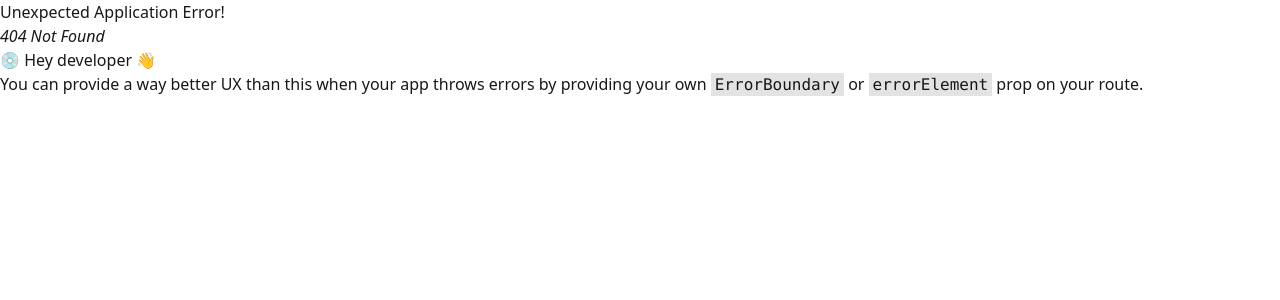
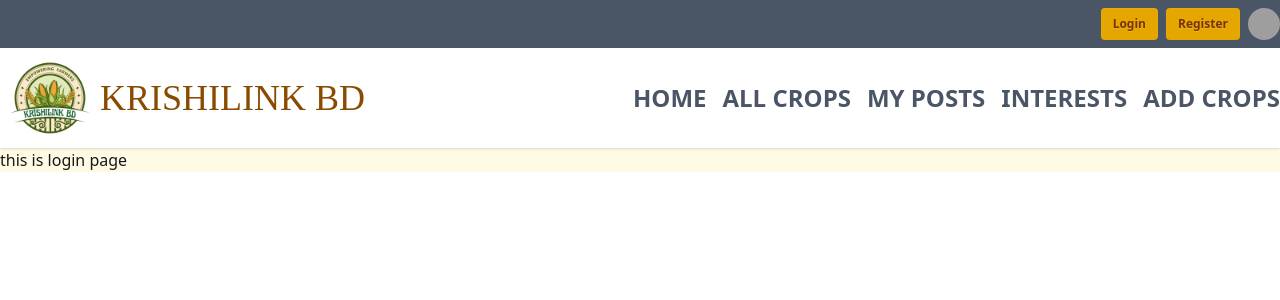
Before and after one commit to tahajid36/KrishiLink-Web, a React (Vite) app: page /login in a window 1280 px wide. Before the commit this address had no page. Shown: the top 300 px of the page. Built offline with nearby package versions, Linux system fonts and the light colour scheme; grey boxes are pictures that could not be loaded; a web font is replaced by a local one.

Commit message:
Slider Animation setup

```diff
--- a/package.json
+++ b/package.json
@@ -14,6 +14,7 @@
     "react": "^19.1.1",
     "react-dom": "^19.1.1",
     "react-router": "^7.9.5",
+    "swiper": "^12.0.3",
     "tailwindcss": "^4.1.17"
   },
   "devDependencies": {
--- /dev/null
+++ b/src/App.css
@@ -0,0 +1,3 @@
+.active{
+    color: green;
+}
--- a/src/Components/Navbar.jsx
+++ b/src/Components/Navbar.jsx
@@ -6,12 +6,12 @@ import logo from '../assets/logo.png'
 const Navbar = () => {
   const links = (
     <>
-      <NavLink>
+      <NavLink to={'/login'}>
         <button className="btn btn-sm hover:bg-green-700 hover:text-white border-none btn-active btn-warning">
           Login
         </button>
       </NavLink>
-      <NavLink>
+      <NavLink to={'/register'}>
         <button className="btn btn-sm hover:bg-green-700 hover:text-white border-none btn-active btn-warning">
           Register
         </button>
--- a/src/Pages/Home.jsx
+++ b/src/Pages/Home.jsx
@@ -1,9 +1,12 @@
 import React from 'react';
+import Slider from './Slider';
 
 const Home = () => {
+
     return (
-        <div>
-            <h2>Home page</h2>
+        <div className='mt-9'>
+
+            <Slider></Slider>
         </div>
     );
 };
--- /dev/null
+++ b/src/Pages/Login.jsx
@@ -0,0 +1,11 @@
+import React from 'react';
+
+const Login = () => {
+    return (
+        <div>
+            <h1>this is login page</h1>
+        </div>
+    );
+};
+
+export default Login;
--- /dev/null
+++ b/src/Pages/Register.jsx
@@ -0,0 +1,9 @@
+import React from "react";
+
+const Register = () => {
+  return <div>
+    <h1>this is the register page</h1>
+  </div>;
+};
+
+export default Register;
--- /dev/null
+++ b/src/Pages/Slider.jsx
@@ -0,0 +1,38 @@
+import React from 'react';
+import { Autoplay, Pagination, Navigation } from 'swiper/modules';
+import { Swiper, SwiperSlide } from 'swiper/react';
+
+import "swiper/css";
+import "swiper/css/pagination";
+import "swiper/css/navigation";
+
+const Slider = () => {
+
+    return (
+        <>
+      <Swiper
+        spaceBetween={30}
+        centeredSlides={true}
+        autoplay={{
+          delay: 2500,
+          disableOnInteraction: false,
+        }}
+        pagination={{
+          clickable: true,
+        }}
+        navigation={true}
+        modules={[Autoplay, Pagination, Navigation]}
+        className="mySwiper"
+      >
+
+        <SwiperSlide><img className='h-[600px] w-full object-cover' src="https://images.unsplash.com/photo-1498408040764-ab6eb772a145?ixlib=rb-4.1.0&ixid=M3wxMjA3fDB8MHxwaG90by1wYWdlfHx8fGVufDB8fHx8fA%3D%3D&auto=format&fit=crop&q=80&w=1172" alt="" /></SwiperSlide>
+        <SwiperSlide> <img className='h-[600px] w-full object-cover' src="https://cdn.pixabay.com/photo/2022/07/04/10/45/garden-radish-7300875_1280.jpg" alt="" /></SwiperSlide>
+        <SwiperSlide><img className='h-[600px] w-full object-cover' src="https://cdn.pixabay.com/photo/2025/07/27/13/52/combine-harvester-9738590_1280.jpg" alt="" /></SwiperSlide>
+
+
+      </Swiper>
+    </>
+    );
+};
+
+export default Slider;
--- a/src/Routes.jsx
+++ b/src/Routes.jsx
@@ -1,6 +1,8 @@
 import { createBrowserRouter } from "react-router";
 import MainLayout from "./Layout/MainLayout";
 import Home from "./Pages/Home";
+import Login from "./Pages/Login";
+import Register from "./Pages/Register";
 
 export const router = createBrowserRouter([
     {
@@ -10,6 +12,14 @@ export const router = createBrowserRouter([
         {
           index: true,
           Component: Home
+        },
+        {
+          path: '/login',
+          Component: Login
+        },
+        {
+          path: '/register',
+          Component: Register
         }
       ]
     }
```
Also changed, not shown: 1 other file (tests, documents, lock files or other folders).
